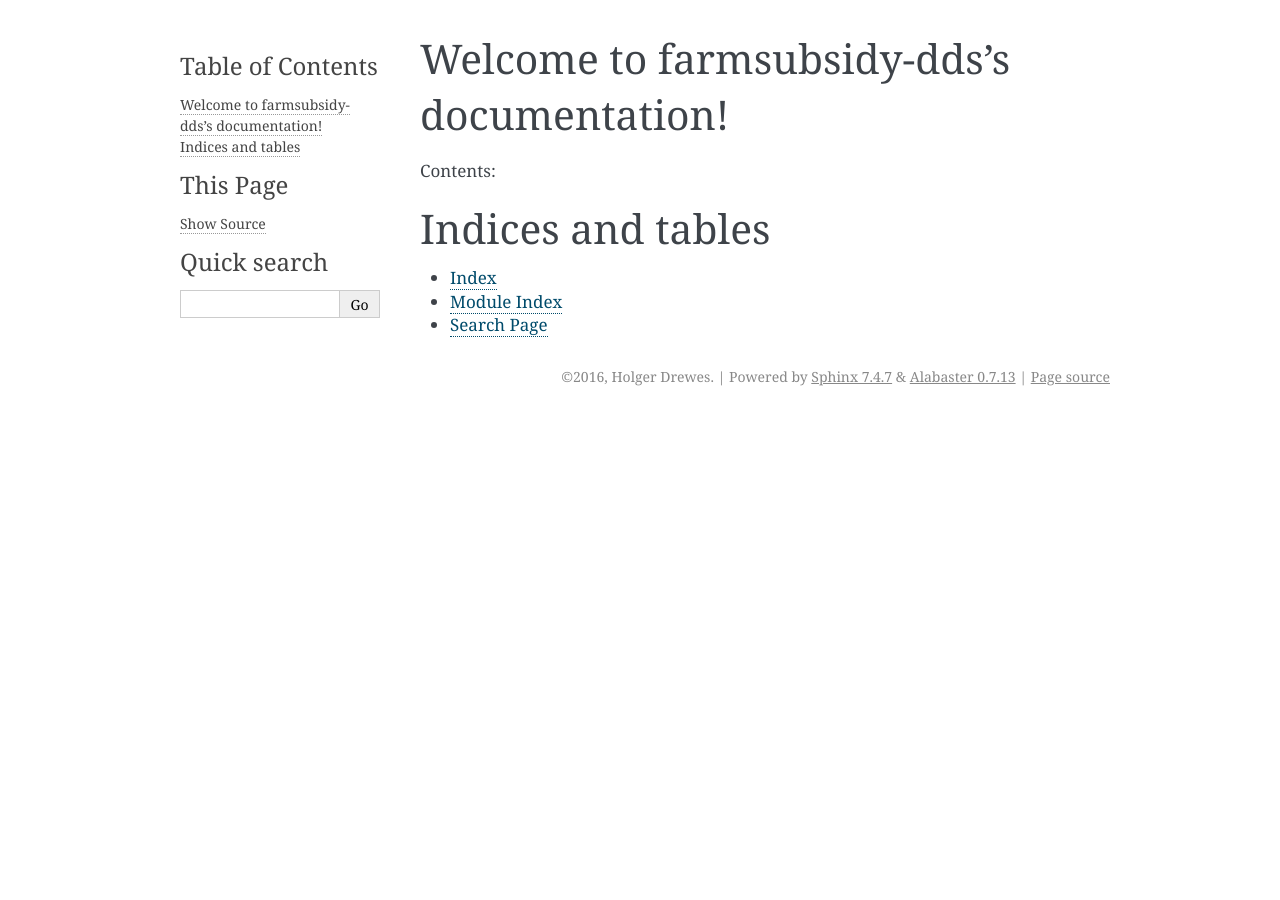
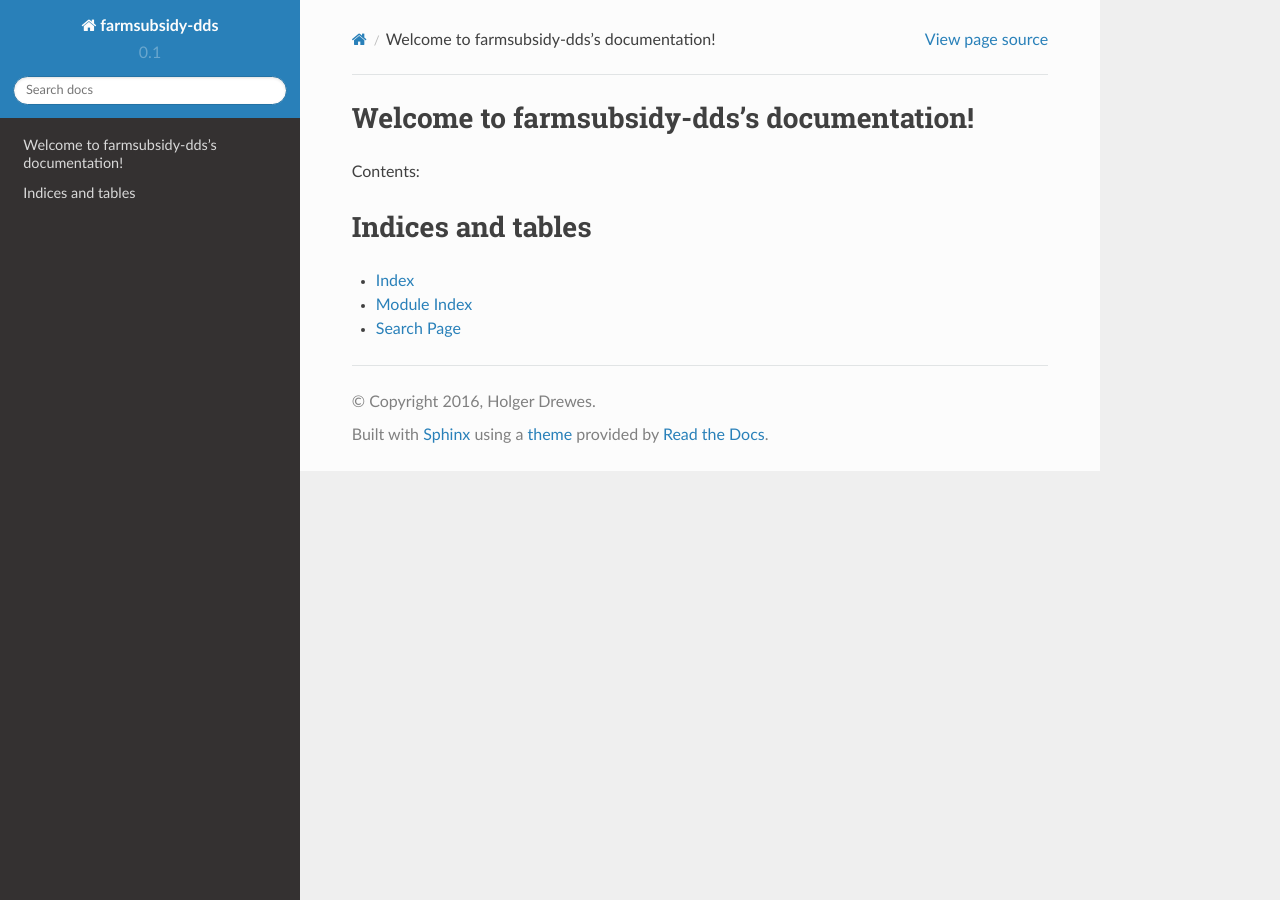
Before and after one commit to holgerd77/farmsubsidy-dds-scraper, a Sphinx documentation site: the page built from docs/index.rst, in a window 1280 px wide. Built offline with Sphinx 7.4.7 and the Read the Docs theme 2.0.0, drawn with Linux system fonts in a browser that asks for light colours.

Commit message:
Updated docs theme

```diff
--- a/docs/conf.py
+++ b/docs/conf.py
@@ -107,7 +107,7 @@ todo_include_todos = False
 
 # The theme to use for HTML and HTML Help pages.  See the documentation for
 # a list of builtin themes.
-html_theme = 'alabaster'
+html_theme = 'sphinx_rtd_theme'
 
 # Theme options are theme-specific and customize the look and feel of a theme
 # further.  For a list of options available for each theme, see the
```
Also changed, not shown: README.md (+2 -1 lines).
